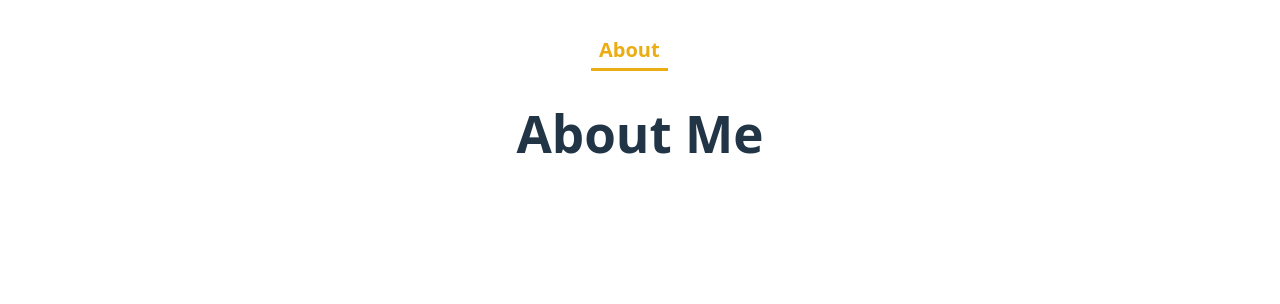
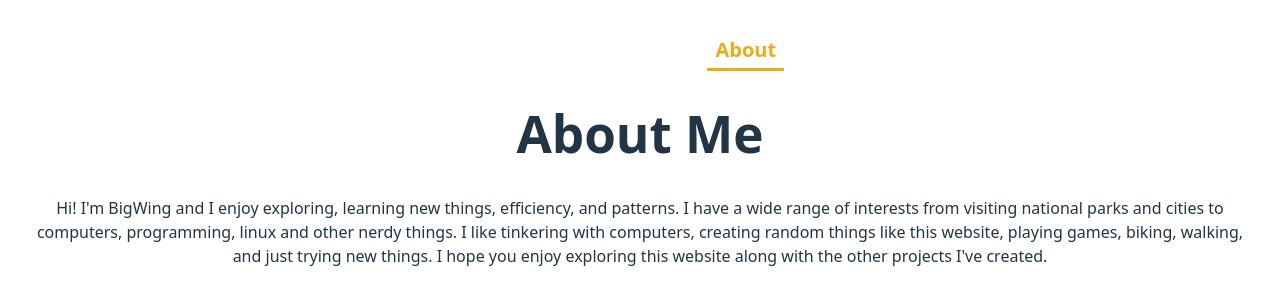
Before and after one commit to jharroff/portfolioWebsite, a React (Vite) app: page /about in a window 1280 px wide. Shown: the top 304 px of the page. Built offline with nearby package versions, Linux system fonts and the light colour scheme.

Commit message:
Added About Page

```diff
--- a/src/navbar/Navbar.jsx
+++ b/src/navbar/Navbar.jsx
@@ -7,8 +7,8 @@ function Navbar() {
     <div className="navbarDiv">
       <ul>
         <NavbarButton pageTitle={"Home"} link={"/"} />
+        <NavbarButton pageTitle={"Projects"} link={"/projects"} />
         <NavbarButton pageTitle={"About"} link={"/about"} />
-        <NavbarButton pageTitle={"Projects"} link={"/projects"} />
       </ul>
     </div>
   )
--- a/src/pages/about/About.jsx
+++ b/src/pages/about/About.jsx
@@ -4,6 +4,7 @@ function About() {
     <>
       <div class="titleDiv">
         <h1>About Me</h1>
+        <p>Hi! I'm BigWing and I enjoy exploring, learning new things, efficiency, and patterns. I have a wide range of interests from visiting national parks and cities to computers, programming, linux and other nerdy things. I like tinkering with computers, creating random things like this website, playing games, biking, walking, and just trying new things. I hope you enjoy exploring this website along with the other projects I've created.</p>
       </div>
     </>
   )
--- a/src/pages/projects/projects.json
+++ b/src/pages/projects/projects.json
@@ -1,4 +1,10 @@
 [
+    {
+        "id":"portfolioWebsite",
+        "title" : "Portfolio Website",
+        "description" : "This website deisnged to be a showcase of my computer science projects and skills.",
+        "link":"https://github.com/BigWing06/Spiral-Music-Shader"
+    },
     {
         "id":"beaverBattles",
         "title" : "Beaver Battles",
@@ -18,12 +24,6 @@
         "link":"https://github.com/BigWing06/Spiral-Music-Shader"
     },
     {
-        "id":"portfolioWebsite",
-        "title" : "Portfolio Website",
-        "description" : "This website deisnged to be a showcase of my computer science projects and skills.",
-        "link":"https://github.com/BigWing06/Spiral-Music-Shader"
-    },
-    {
         "id":"tankGame",
         "title" : "Tank Game",
         "description" : "Multiplayer 2d tank game created with a friend for as a programming class assignement.",
```
